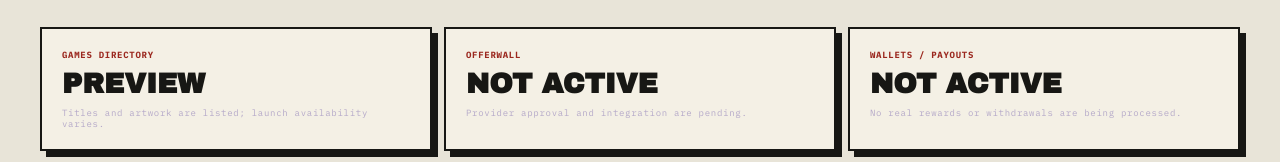
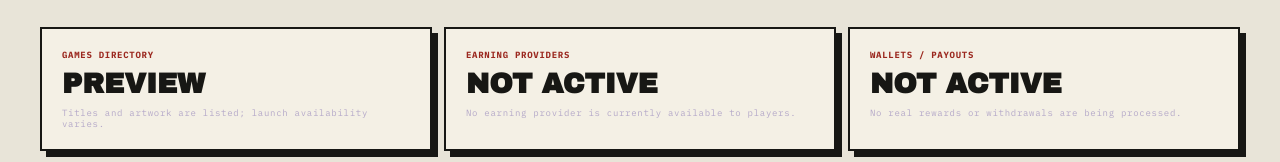
Before and after one commit to demonanic/LegitLoot, a plain HTML site: page how-it-works.html in a window 1280 px wide. Shown: the part 1119-1281 px from the top of the page. Drawn offline with Linux system fonts and the light colour scheme; a web font is replaced by a local one.

Commit message:
Remove retired provider references from how-it-works.html

```diff
--- a/how-it-works.html
+++ b/how-it-works.html
@@ -4,6 +4,6 @@
 <main class="portal-main"><section class="section-wrap portal-hero"><p class="eyebrow">06 / THE FIELD GUIDE</p><h1>NO HIDDEN<br><span class="acid">MATH.</span></h1><p class="portal-lede">LegitLoot brings independent games, approved earning opportunities and a curated marketplace into one player-focused network.</p>
 <div class="portal-grid"><article class="category-tile"><span>01</span><h2>PLAY</h2><p>Discover original games and follow development updates. Game availability and launch status are shown on each title.</p></article><article class="category-tile"><span>02</span><h2>PARTICIPATE</h2><p>When approved providers go live, review their requirements before choosing an offer. Completion is subject to provider validation.</p></article><article class="category-tile"><span>03</span><h2>TRACK</h2><p>Your account will show activity and reward states clearly. A provider's pending confirmation is not the same as settled cash.</p></article><article class="category-tile"><span>04</span><h2>REDEEM</h2><p>Cash rewards and game credits remain separate. Withdrawals will only be offered when eligibility, settlement and reserve checks pass.</p></article></div>
 <div class="notice-panel"><b>TWO WALLETS. TWO DIFFERENT THINGS.</b><p><strong>Game credits</strong> are non-transferable, have no cash value and cannot be withdrawn. <strong>Cash rewards</strong> are tracked separately and only become available after provider settlement and reconciliation. Never treat a pending reward as guaranteed cash.</p></div>
-<h2 class="section-heading"><span>WHAT IS LIVE RIGHT NOW?</span></h2><div class="status-grid"><article><small>GAMES DIRECTORY</small><b>PREVIEW</b><span>Titles and artwork are listed; launch availability varies.</span></article><article><small>OFFERWALL</small><b>NOT ACTIVE</b><span>Provider approval and integration are pending.</span></article><article><small>WALLETS / PAYOUTS</small><b>NOT ACTIVE</b><span>No real rewards or withdrawals are being processed.</span></article></div>
+<h2 class="section-heading"><span>WHAT IS LIVE RIGHT NOW?</span></h2><div class="status-grid"><article><small>GAMES DIRECTORY</small><b>PREVIEW</b><span>Titles and artwork are listed; launch availability varies.</span></article><article><small>EARNING PROVIDERS</small><b>NOT ACTIVE</b><span>No earning provider is currently available to players.</span></article><article><small>WALLETS / PAYOUTS</small><b>NOT ACTIVE</b><span>No real rewards or withdrawals are being processed.</span></article></div>
 <p class="fine-print">This page describes the intended platform model, not a promise of earnings or availability. Provider terms, geographic restrictions, validation, reversals and settlement timelines apply to each opportunity.</p></section></main>
 <footer class="site-footer"><a class="brand" href="index.html"><span class="brand-mark">L<span> //</span></span><span>LEGIT<span class="acid">LOOT</span></span></a><p>INDEPENDENT BY DESIGN.</p><div class="footer-links"><a href="mailto:hello@legitloot.site">Contact</a><a href="terms.html">Terms</a><a href="privacy.html">Privacy</a><a href="index.html">Home ↑</a></div><small>© <span id="year"></span> LEGITLOOT. ALL RIGHTS RESERVED.</small></footer><script src="app.js"></script></body></html>
```
